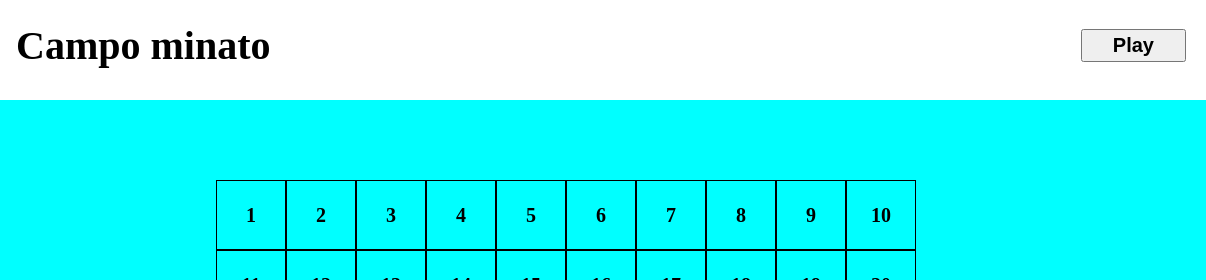
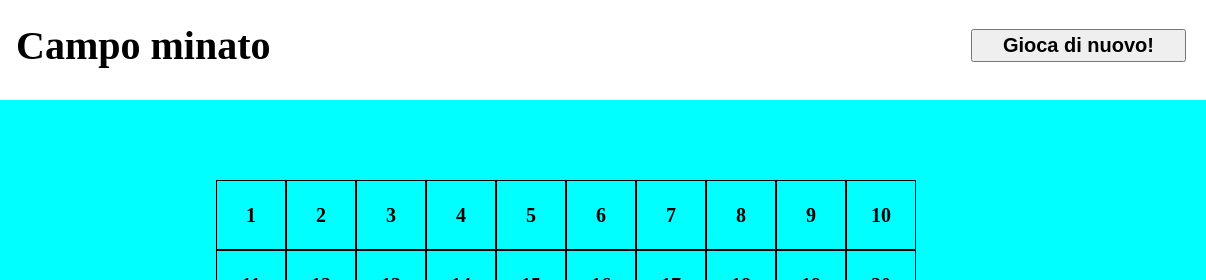
Before and after one commit to marcocalligaris/js-campominato-dom, a plain HTML site: page index.html in a window 1280 px wide. Both pictures are taken after a click on the button "Play". Shown: the top 280 px of the page, 74-1280 px from the left. Drawn offline with Linux system fonts and the light colour scheme.

Commit message:
Fine Milestone 1

```diff
--- a/css/style.css
+++ b/css/style.css
@@ -66,4 +66,5 @@ footer {
 
 #grid .cell.clicked {
     background-color: lightskyblue;
+    cursor: not-allowed;
 }
--- a/js/script.js
+++ b/js/script.js
@@ -1,18 +1,27 @@
 const button = document.getElementById('play-btn');
 
 button.addEventListener('click', function() {
+    this.innerText = ('Gioca di nuovo!');
+
+    // * Recupero elementi da DOM e creazione classi
     const grid = document.getElementById('grid');
     const rows = 10;
     const cells = 10;
     const gridCells = rows * cells;
     let score = 0;
 
+
     // * Funzioni logica del gioco
+    /**
+     * Funzione che crea una nuova cella
+     * @param {number} content Il numero da stampare in cella
+     * @returns {node} un elemento div con classe cell
+     */
     function createNewCell(content) {
-        const newcell = document.createElement('div');
-        newcell.classList.add('cell');
-        newcell.innerText = content;
-        return newcell;
+        const newCell = document.createElement('div');
+        newCell.classList.add('cell');
+        newCell.innerText = content;
+        return newCell;
     }
 
     // * Esecuzione
@@ -21,7 +30,11 @@ button.addEventListener('click', function() {
         grid.appendChild(cell);
 
         cell.addEventListener('click', function () {
-            console.log('Hai cliccato la cella numero ' + [i])
+
+            // Blocco un possibile secondo click sulla cella
+            if (cell.classList.contains('clicked')) {
+                return;
+            }
             cell.classList.add('clicked');
             score++;
             console.log(score);
```
Also changed, not shown: index.html (+1 -3 lines).
